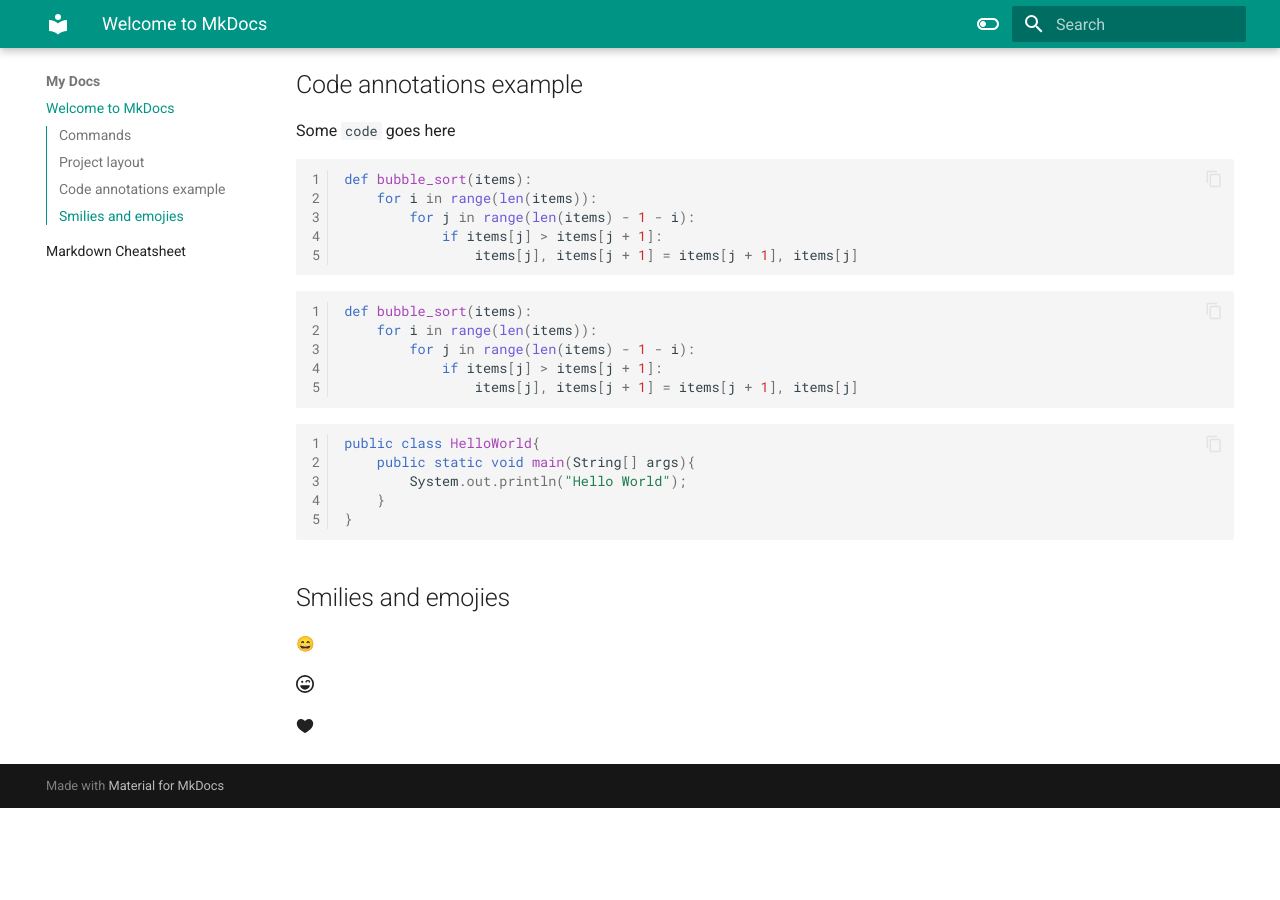
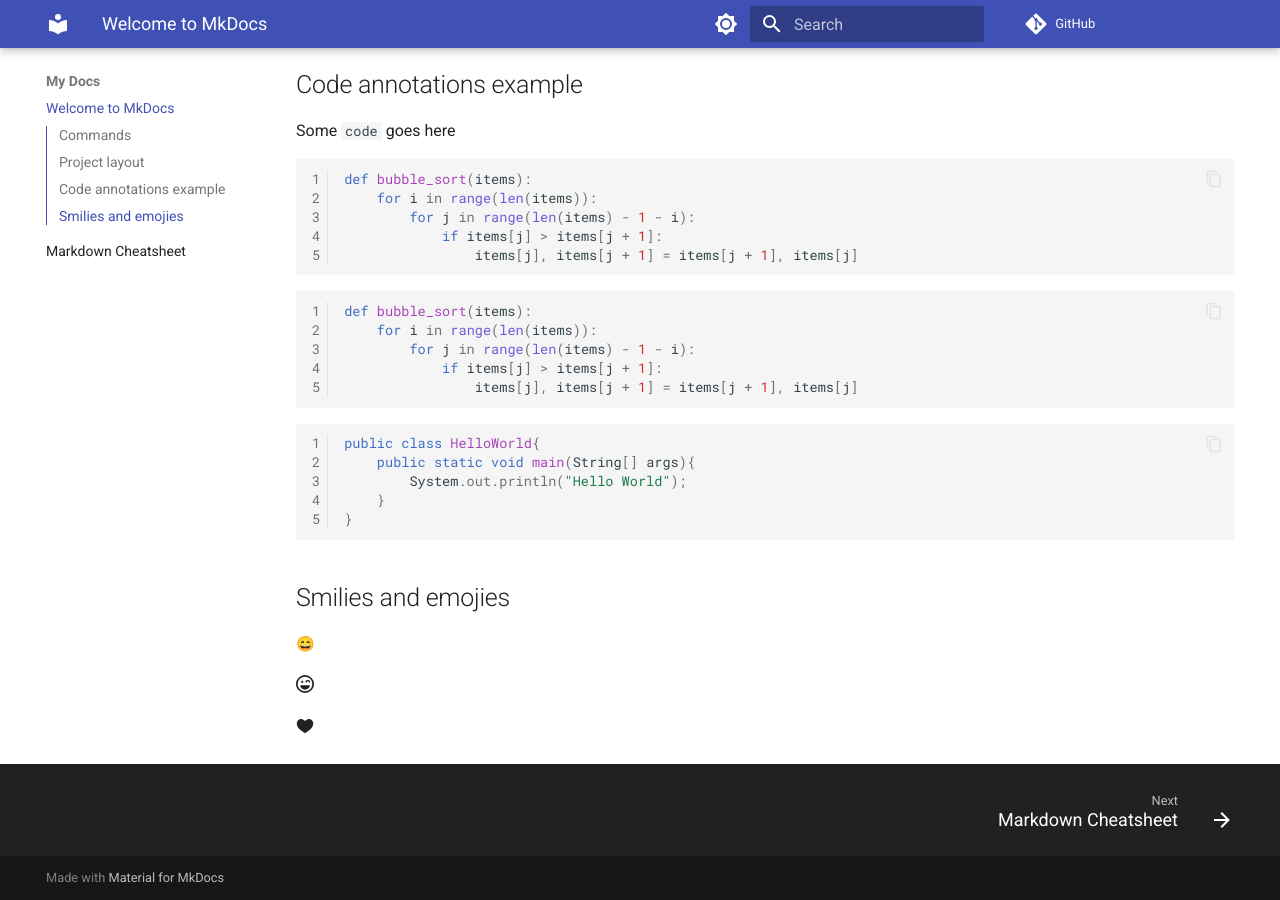
Before and after one commit to an1shthomas/docs, an MkDocs documentation site: the page built from docs/index.md, in a window 1280 px wide and 900 px high, scrolled down 584 px. Built offline with MkDocs 1.6.1 and Material for MkDocs 9.7.7, drawn with Linux system fonts in a browser that asks for light colours; emoji names are drawn with the system emoji font; comment, search, counter and statistics services are not loaded; before the commit the page ends 1392 px from its top, so only the background shows below that.

Commit message:
Dockerizing the docs

```diff
--- a/mkdocs.yml
+++ b/mkdocs.yml
@@ -1,11 +1,13 @@
 site_name: My Docs
+repo_url: https://github.com/an1shthomas/docs
 theme:
   name: material
   features:
-    # - navigation.tabs
     - navigation.sections
+    - navigation.footer
+    - navigation.instant
+    - navigation.top
     - toc.integrate
-    - navigation.top
     - search.suggest
     - search.highlight
     - content.tabs.link
@@ -15,16 +17,12 @@ theme:
   palette:
     - scheme: default
       toggle:
-        icon: material/toggle-switch-off-outline
+        icon: material/brightness-7
         name: Switch to dark mode
-      primary: teal
-      accent: purple
     - scheme: slate
       toggle:
-        icon: material/toggle-switch
+        icon: material/brightness-7
         name: Switch to light mode
-      primary: teal
-      accent: lime
 
 
 markdown_extensions:
@@ -43,3 +41,9 @@ markdown_extensions:
   - pymdownx.emoji:
       emoji_index: !!python/name:material.extensions.emoji.twemoji
       emoji_generator: !!python/name:material.extensions.emoji.to_svg
+
+plugins:
+  - search
+  - awesome-pages
+  - git-revision-date-localized:
+      type: timeago
```
Also changed, not shown: requirements.txt (added, +9 -0 lines), 2 other files.
